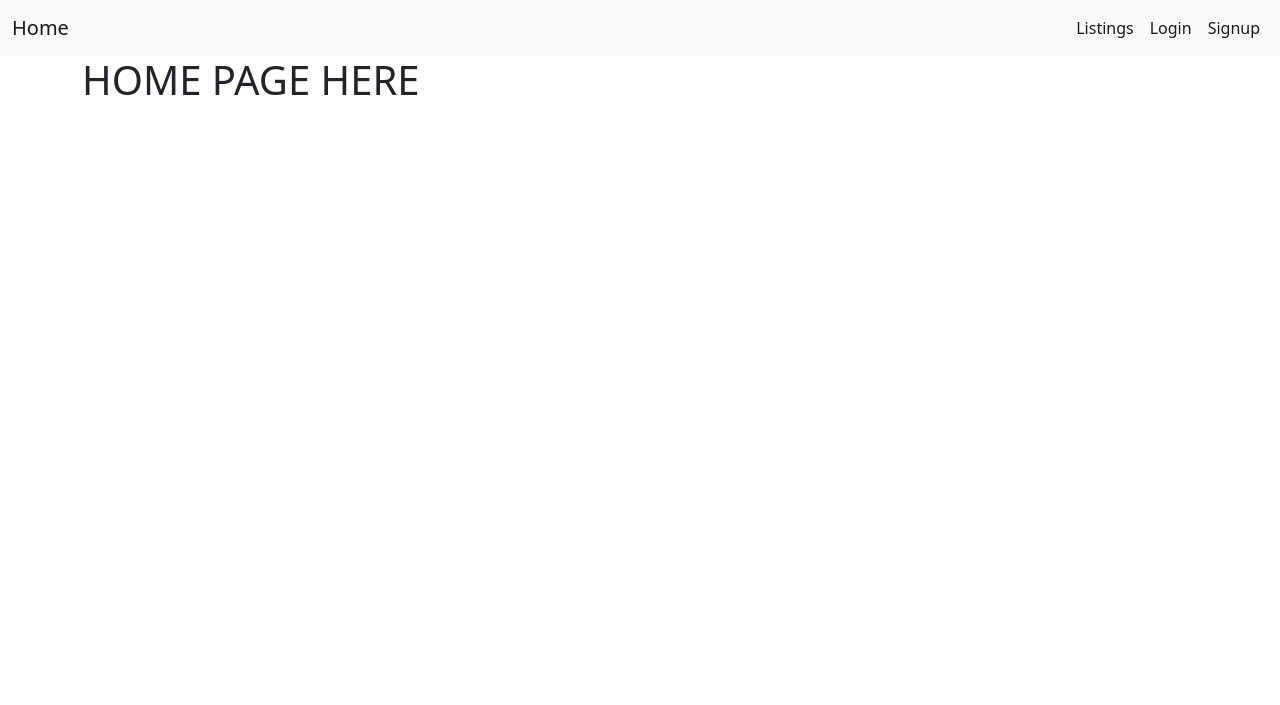
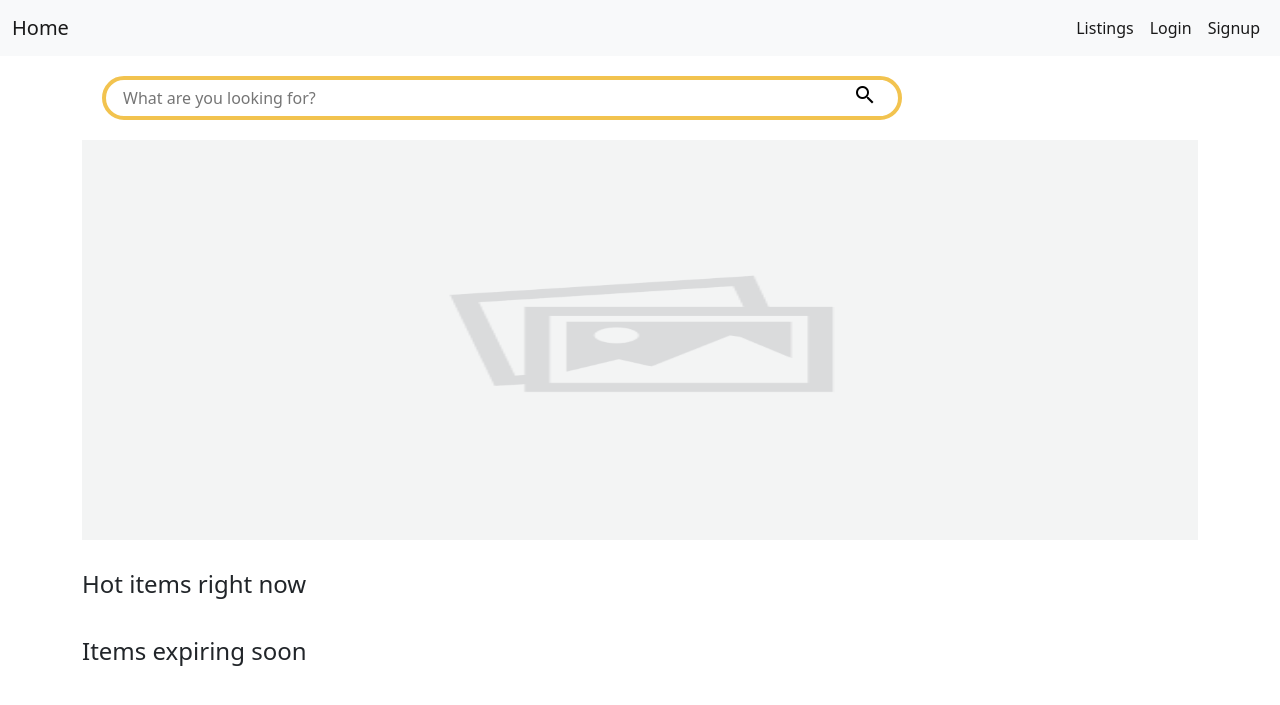
Before and after one commit to C1ndyy/bidmarket, a Django app: page / in a window 1280 px wide. Shown: the top 705 px of the page. Run offline with Django 3.2, Linux system fonts and the light colour scheme; data that the repository does not hold is empty.

Commit message:
homepage layout

```diff
--- /dev/null
+++ b/main_app/static/css/home.css
@@ -0,0 +1,69 @@
+/**************************** Search Bar ******************************/
+#search-bar {
+    display: flex;
+    justify-content: space-between;
+    border: 4px solid #F2C34F;
+    border-radius: 30px;
+    max-width: 800px;
+    margin: 20px;
+}
+
+#search-bar button {
+    background-color: white;
+    border: none;
+    border-radius: 30;
+    margin-right: 15px;
+}
+
+#search-bar input {
+    border: none;
+    margin: 5px;
+    flex-grow:2;
+    margin-left: 15px;
+}
+
+#search-bar input:focus {
+    outline:none
+}
+
+/****************** Main Graphic *************/
+.listing-image {
+    width: 100%;
+    max-width: 100%;
+    max-height: 50vh;
+}
+
+
+/****************** Hottest/Ending Soon Listings *************/
+h4 {
+    margin-top: 30px;
+}
+
+#listing-container {
+    display: flex;
+    align-items: center;
+    overflow-x: scroll;
+}
+
+.listing-title {
+    height: 40px;
+}
+
+#listing-container>a {
+    margin: 10px;
+    text-decoration: none;
+    color: black;
+    z-index:900;
+}
+
+#listing-container img{
+    min-width: 150px;
+    max-width: 150px;
+    margin: 0px;
+}
+
+.listing-card {
+    display: flex;
+    flex-direction: column;
+    max-width: 160px;
+}
--- a/main_app/templates/base.html
+++ b/main_app/templates/base.html
@@ -19,7 +19,7 @@
     <div id="sidenav-overlay"></div>
     <nav id="desktop-nav" class="navbar navbar-expand-md navbar-light bg-light">
         <div class="container-fluid d-flex justify-content-between">
-            <a class="navbar-brand " href="#">Home</a>
+            <a class="navbar-brand " href="{% url 'home' %}">Home</a>
             <div>
                 <ul class="navbar-nav me-auto mb-2 mb-lg-0 ">
                     <li class="nav-item">
@@ -53,7 +53,7 @@
             <span id="menu-icon" class="material-icons md-36">
                 menu
             </span>
-            <a class="navbar-brand" href="#">LOGO</a>
+            <a class="navbar-brand" href="{% url 'home' %}">LOGO</a>
             <span class="material-icons md-36">
                 notifications
             </span>
@@ -61,7 +61,6 @@
     </nav>
 
     <div id="side-nav">
-        <!-- <a href="javascript:void(0)" class="closebtn" onclick="closeNav()">&times;</a> -->
         {% if user.is_authenticated %}
         <a href="{% url 'listings_index' %}">All Listings</a>
         <a href="{% url 'message_index' %}">Messages</a>
--- a/main_app/templates/home.html
+++ b/main_app/templates/home.html
@@ -3,5 +3,64 @@
 
 
 {% block content %}
-<h1>HOME PAGE HERE</h1>
+
+{% block css %}
+{% load static %}
+<link rel="stylesheet" type="text/css" href="{% static 'css/home.css' %}">
 {% endblock %}
+
+<form method="get" action="">
+    <div id="search-bar">
+        <input name='q' value='{{ q }}' type="text" placeholder="What are you looking for?" autocomplete="off">
+        <button type="submit">
+            <span class="material-icons">
+                search
+            </span>
+        </button>
+    </div>
+</form>
+
+<div>
+    <img class="listing-image" src="{% static 'images/no-image.png' %}">
+</div>
+
+<h4>Hot items right now</h4>
+<div id="listing-container">
+    {% for listing in hottest_listings %}
+    <a href="{% url 'listings_detail' listing.id %}">
+        <div class="listing-card">
+            <div class="listing-title">
+                <h6 class="card-title">{{ listing.name }} </h6>
+            </div>
+            <img class="listing-image" src="{% static 'images/no-image.png' %}">
+            <span>${{ listing.current_highest_bid }}</span>
+            <div>
+                <span> {{ listing.number_of_bids }} bids </span>
+                <span> {{ listing.time_remaining}}</span>
+            </div>
+        </div>
+    </a>
+    {% endfor %}
+</div>
+
+<h4>Items expiring soon</h4>
+<div id="listing-container">
+    {% for listing in ending_soon_listings %}
+    <a href="{% url 'listings_detail' listing.id %}">
+        <div class="listing-card">
+            <div class="listing-title">
+                <h6 class="card-title">{{ listing.name }} </h6>
+            </div>
+            <img class="listing-image" src="{% static 'images/no-image.png' %}">
+            <span>${{ listing.current_highest_bid }}</span>
+            <div>
+                <span> {{ listing.number_of_bids }} bids </span>
+                <span> {{ listing.time_remaining}}</span>
+            </div>
+        </div>
+    </a>
+    {% endfor %}
+</div>
+
+
+{% endblock %}
--- a/main_app/views.py
+++ b/main_app/views.py
@@ -5,13 +5,16 @@ from django.contrib.auth.decorators import login_required
 from .models import Listing, Bid, Thread, Message, CATEGORIES
 from datetime import date, datetime
 from django.contrib.auth.models import User
+from django.db.models import Count
 
 
 # Create your views here.
 
 
 def home(request):
-    return render(request, 'home.html')
+    hottest_listings = Listing.objects.annotate(number_of_bids = Count('bid')).order_by('-number_of_bids')[:10]
+    ending_soon_listings = Listing.objects.order_by('expiry_date')[:10]
+    return render(request, 'home.html', {'hottest_listings': hottest_listings, 'ending_soon_listings': ending_soon_listings})
 
 
 def signup(request):
```
Also changed, not shown: main_app/templates/listings/index.html (+1 -2 lines).
